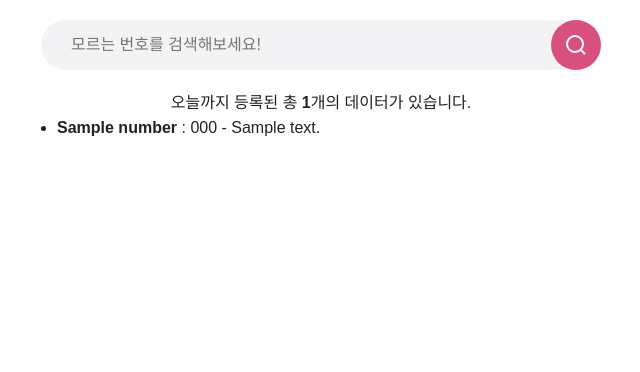
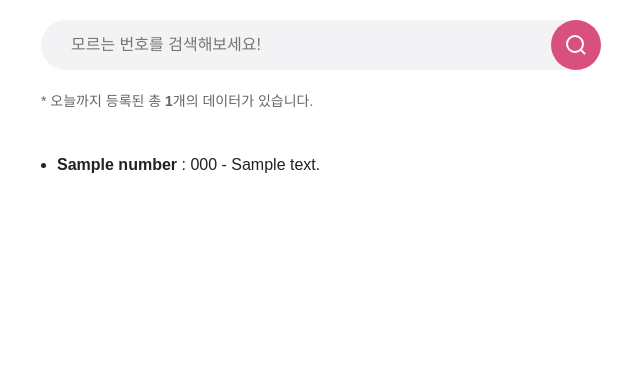
Before and after one commit to websseu/010number.com, a PHP site: page / in a window 1280 px wide. Shown: the part 75-447 px from the top of the page, without its empty margins (319-959 px from the left). Run offline with PHP 8.4, Linux system fonts and the light colour scheme; tables that the repository leaves empty or names only in its code hold one stand-in row (values such as "Sample post"); some web fonts are replaced.

Commit message:
2025.10.07

```diff
--- a/html/assets/css/style.css
+++ b/html/assets/css/style.css
@@ -38,6 +38,7 @@
     font-size: 13px;
     color: #555;
     font-family: "NanumSquareNeo";
+    margin-top: 40px;
 }
 
 /* 서치 섹션(search-section) */
@@ -116,6 +117,14 @@
     margin-bottom: 20px;
 }
 
+.search-result .desc2 {
+    text-align: left;
+    margin-bottom: 40px;
+    padding: 0;
+    color: #666;
+    font-size: 14px;
+}
+
 .search-list {
     list-style: disc;
     margin-left: 16px;
--- a/html/pages/main.php
+++ b/html/pages/main.php
@@ -83,8 +83,8 @@ include __DIR__ . '/../includes/search.php';
     <section class="search-result" aria-label="전체 등록된 번호">
 
         <?php if (!empty($all_numbers)): ?>
-            <p>
-                오늘까지 등록된 총 <strong><?= number_format($total_count) ?></strong>개의 데이터가 있습니다.
+            <p class="desc2">
+                * 오늘까지 등록된 총 <strong><?= number_format($total_count) ?></strong>개의 데이터가 있습니다.
             </p>
             <ul class="search-list">
                 <?php foreach ($all_numbers as $row): ?>
```
